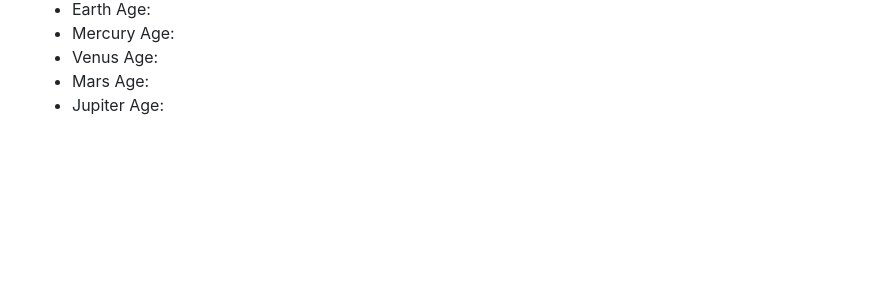
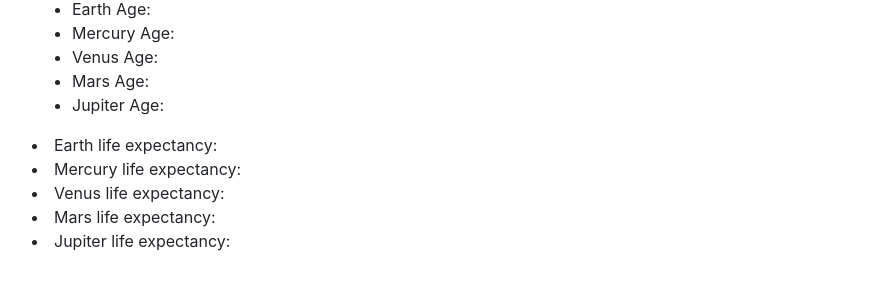
Before and after one commit to zakkreyshort/galactic-age-calculator, a website built with webpack: page src/index.html in a window 1280 px wide. Shown: the part 87-376 px from the top of the page, without its empty margins (53-937 px from the left). Built offline with nearby package versions, Linux system fonts and the light colour scheme.

Commit message:
create LE output on HTML

```diff
--- a/src/index.html
+++ b/src/index.html
@@ -24,5 +24,14 @@
 		</div>
 
 
+		<div id="outputLEResult" class="container">
+			<li>Earth life expectancy: <span id="earthLEOutput"></span></li>
+			<li>Mercury life expectancy: <span id="MercuryLEOutput"></span></li>
+			<li>Venus life expectancy: <span id="VenusLEOutput"></span></li>
+			<li>Mars life expectancy: <span id="MarsLEOutput"></span></li>
+			<li>Jupiter life expectancy: <span id="JupiterLEOutput"></span></li>
+		</div>
+
+
 </body>
 </html>
--- a/src/main.js
+++ b/src/main.js
@@ -11,6 +11,8 @@ import './styles.css';
 $(document).ready(function(){
 	$("form#galacticAgeForm").submit(function(event){
 		event.preventDefault();
+
+		// just ages
 
 		// output earth age
 		let ogAge = parseInt($("input#galacticAgeInput").val());
@@ -33,5 +35,9 @@ $(document).ready(function(){
 		// output jupiter age
 		let jupiterAge = human.calculateJupiterYears(ogAge);
 		$("#jupiterAgeOutput").text(jupiterAge);
+
+
+
+
 	});
 })
```
